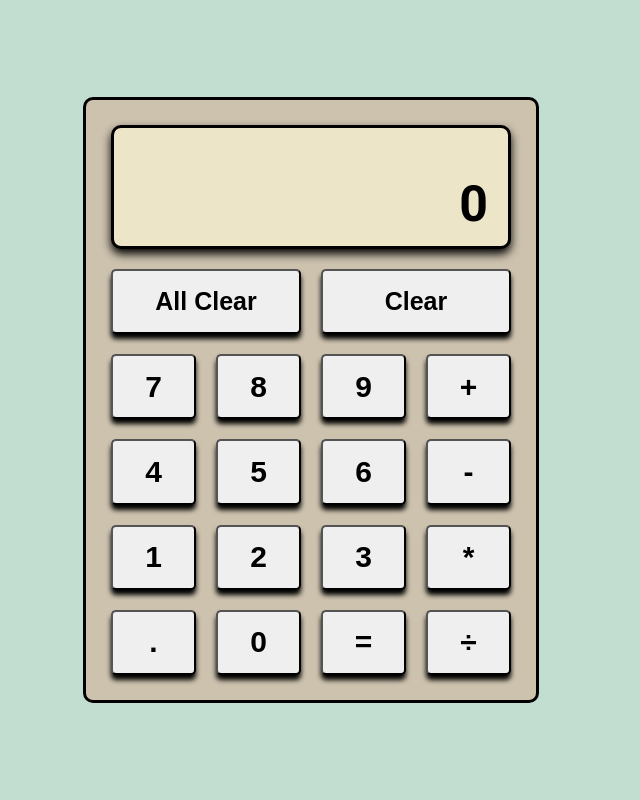
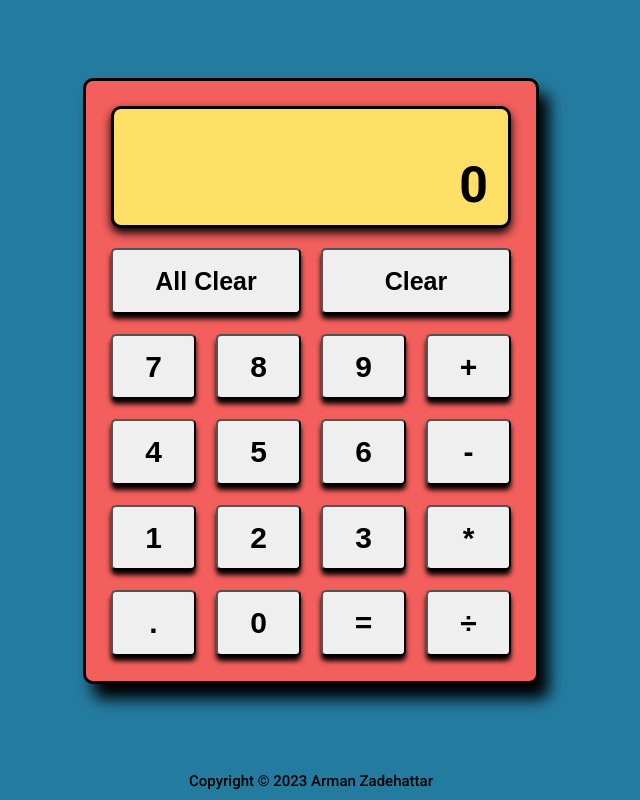
Before and after one commit to Arman-Attar/calculator, a plain HTML site: page index.html in a window 1280 px wide. Shown: the whole page, without its empty margins (329-969 px from the left). Drawn offline with Linux system fonts and the light colour scheme.

Commit message:
Finish styling

```diff
--- a/index.html
+++ b/index.html
@@ -46,5 +46,6 @@
             <button class="divide">&div;</button>
         </div>
     </div>
+    <div class="footer">Copyright &copy; 2023 Arman Zadehattar</div>
 </body>
 </html>
--- a/style.css
+++ b/style.css
@@ -1,7 +1,8 @@
 body {
-    background-color: #C2DED1;
-    height: 100vh;
+    background-color: #247ba0;
+    min-height: 100vh;
     display: flex;
+    flex-direction: column;
     justify-content: center;
     align-items: center;
     margin: 0;
@@ -17,7 +18,9 @@ body {
     border: 3px solid black;
     border-radius: 10px;
     padding: 25px;
-    background-color: #CDC2AE;
+    background-color: #f25f5c;
+    box-shadow: 10px 15px 15px;
+    margin-top: auto;
 }
 
 .calculator-display {
@@ -26,8 +29,8 @@ body {
     border: 3px solid black;
     border-radius: 10px;
     width: 100%;
-    height: 25%;
-    background-color: #ECE5C7;
+    height: 250px;
+    background-color: #ffe066;
     box-shadow: 0px 5px 10px;
     box-sizing: border-box;
 }
@@ -35,16 +38,16 @@ body {
 .top-display {
     width: 100%;
     height: 40%;
-    padding: 20px;
-    font-size: 20px;
-    font-weight: 500;
+    padding: 15px 0px 0px 15px;
+    font-size: 25px;
+    font-weight: 300;
     box-sizing: border-box;
 }
 
 .bottom-display {
     width: 100%;
     height: 60%;
-    padding:  0 20px 20px;
+    padding-right: 20px;
     text-align: right;
     font-size: 50px;
     font-weight: 700;
@@ -72,7 +75,7 @@ button {
 }
 
 button:hover {
-    background-color: #9ED2C6;
+    background-color: #ffe066;
     transform: scale(1.1);
 }
 
@@ -84,3 +87,10 @@ button:hover {
     box-shadow: 0px 5px 5px;
     cursor: pointer;
 }
+
+.footer {
+    margin-top: auto;
+    font-size: 15px;
+    font-weight: 500;
+    padding: 10px;
+}
```
